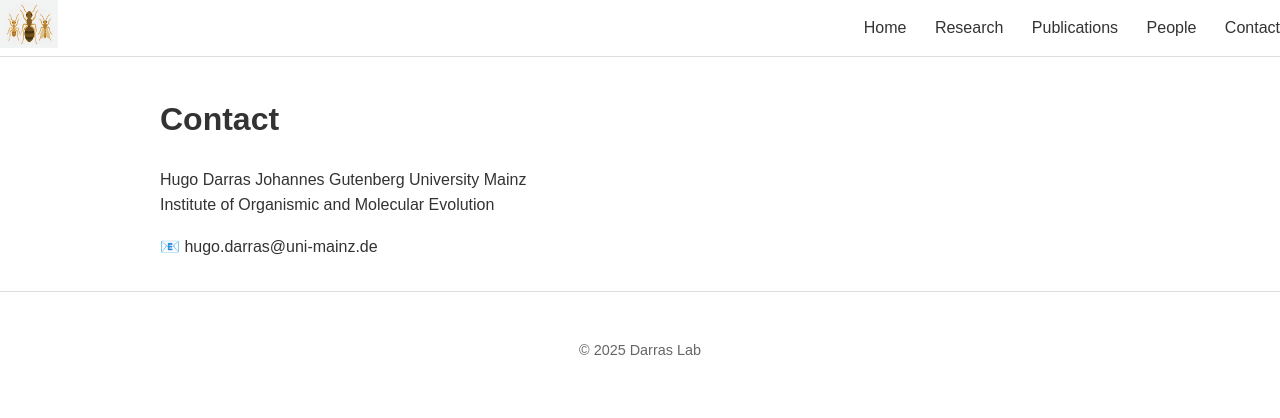
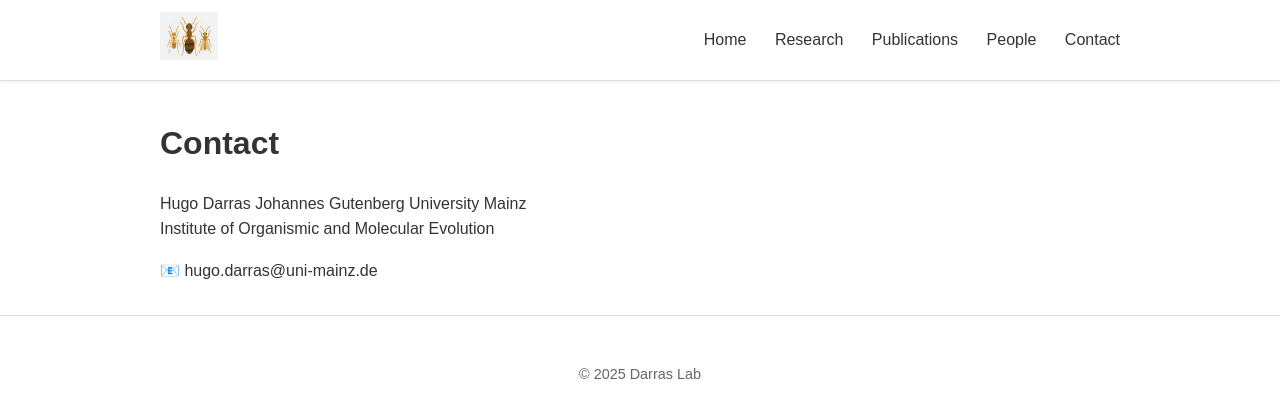
Before and after one commit to lab-darras/lab-darras.github.io, a Jekyll site: the page built from contact.md, in a window 1280 px wide. Shown: the top 418 px of the page. Built offline with Jekyll 4.4.1, drawn with Linux system fonts in a browser that asks for light colours.

Commit message:
Update style.css

```diff
--- a/assets/css/style.css
+++ b/assets/css/style.css
@@ -16,16 +16,21 @@ body {
 .site-header {
   background: #fff;
   border-bottom: 1px solid #ddd;
+  box-shadow: 0 2px 4px rgba(0, 0, 0, 0.05); /* subtle shadow like SLED */
   position: sticky;
   top: 0;
   z-index: 100;
 }
 
 .header-inner {
+  max-width: 960px;   /* keep nav + logo centered, not stretched to edges */
+  margin: 0 auto;     /* center the container */
+  padding: 0.75rem 1.5rem;
   display: flex;
   align-items: center;
   justify-content: space-between;
 }
+
 
 .logo-img {
   height: 48px;
```
